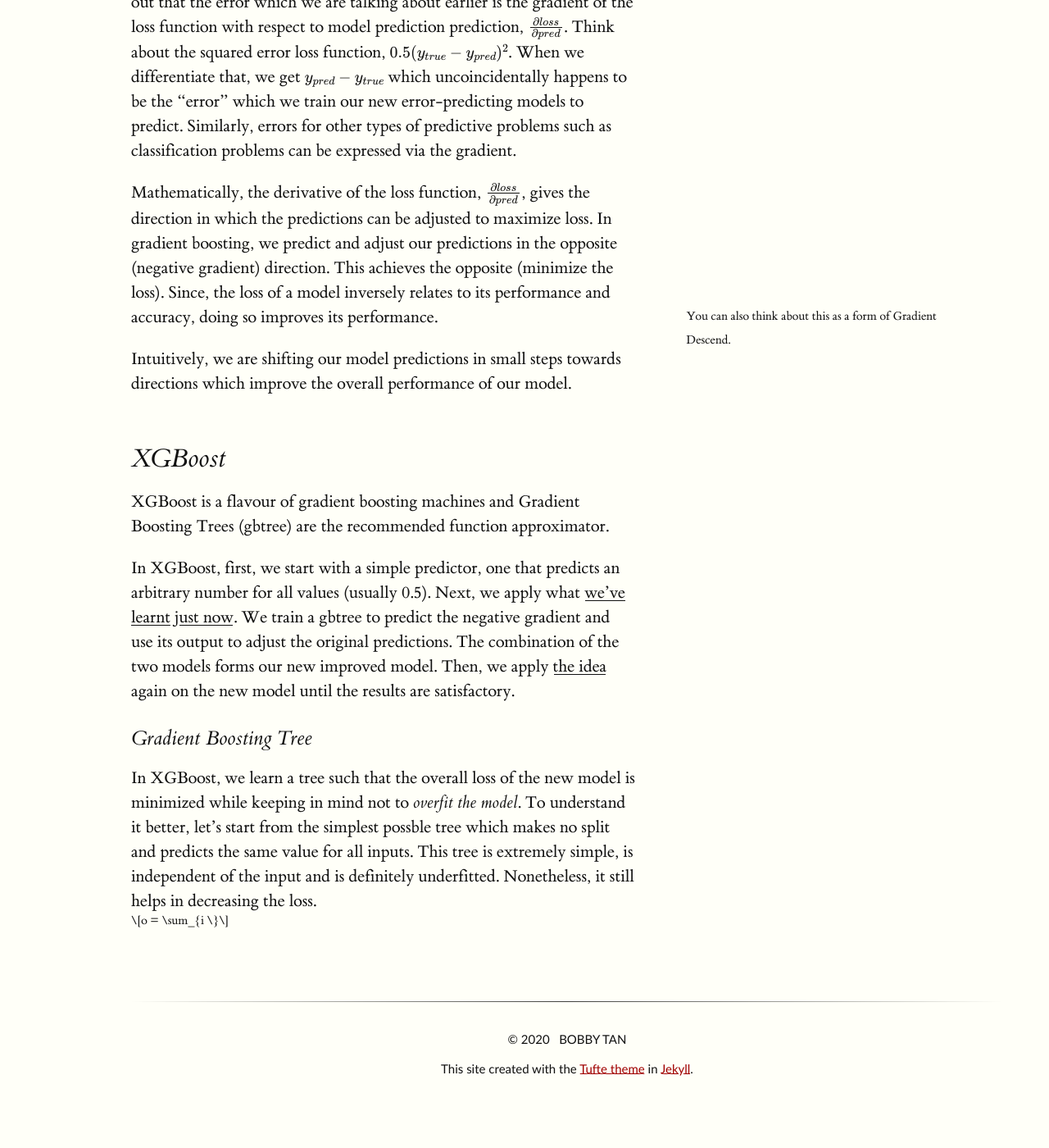
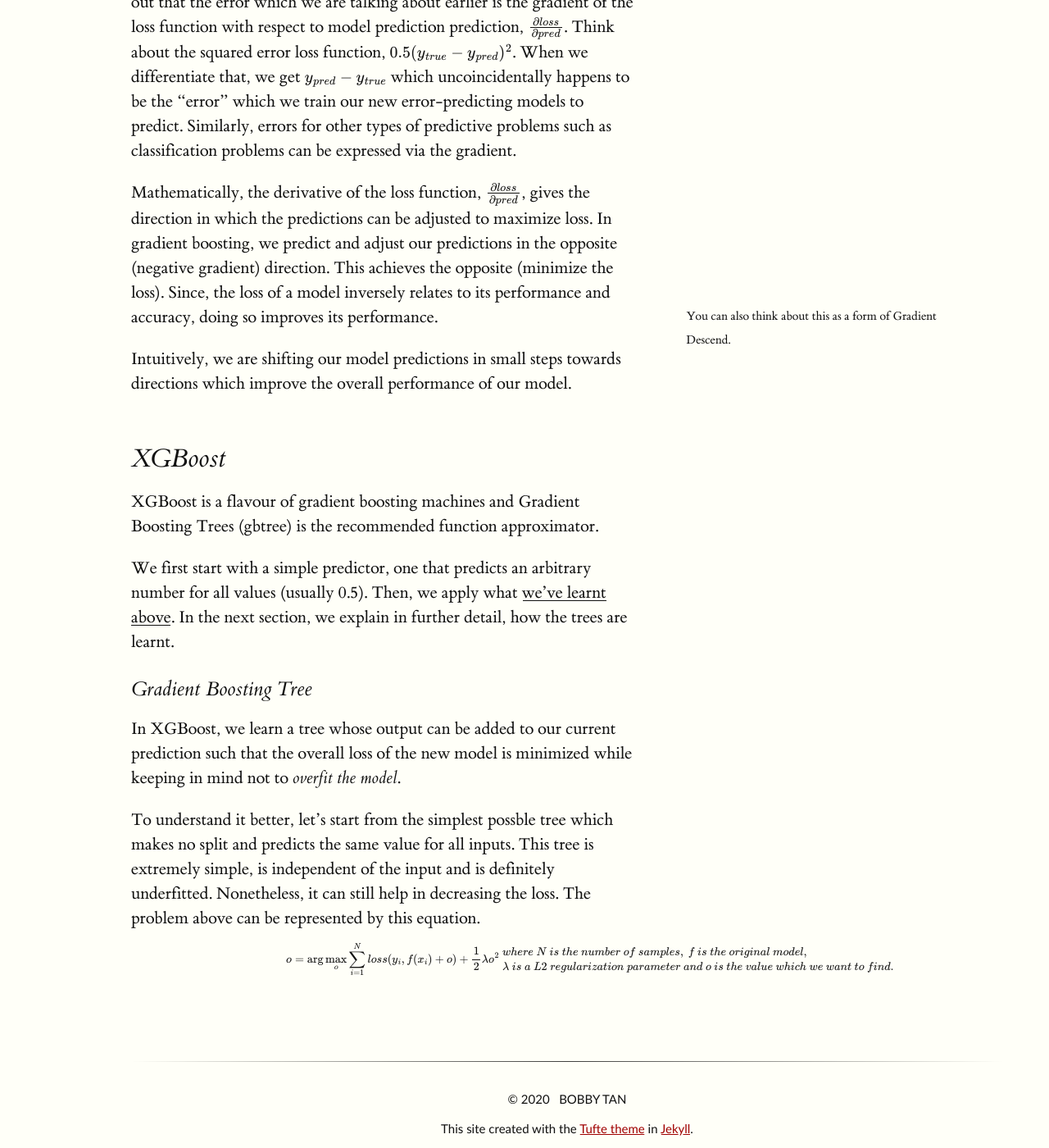
Before and after one commit to bobby-tan/bobby-tan.github.io, a Jekyll site: the page built from _posts/2020-05-11-A-Short-Introduction-to-XGBoost.md, in a window 1280 px wide and 1400 px high, scrolled down 2308 px. Shown: the whole window at 82% size. Built offline with Jekyll 4.4.1, drawn with Linux system fonts in a browser that asks for light colours; formulas are drawn with MathJax 3; before the commit the page ends 3635 px from its top, so only the background shows below that.

Commit message:
added equation for finding o

```diff
--- a/_posts/2020-05-11-A-Short-Introduction-to-XGBoost.md
+++ b/_posts/2020-05-11-A-Short-Introduction-to-XGBoost.md
@@ -58,16 +58,23 @@
 
 ## XGBoost
 
-XGBoost is a flavour of gradient boosting machines and Gradient Boosting Trees (gbtree) are the recommended function approximator.
+XGBoost is a flavour of gradient boosting machines and Gradient Boosting Trees (gbtree) is the recommended function approximator.
 
-In XGBoost, first, we start with a simple predictor, one that predicts an arbitrary number for all values (usually 0.5). Next, we apply what <a href="#steps">we've learnt just now</a>. We train a gbtree to predict the negative gradient and use its output to adjust the original predictions. The combination of the two models forms our new improved model. Then, we apply <a href="#steps">the idea</a> again on the new model until the results are satisfactory.
+We first start with a simple predictor, one that predicts an arbitrary number for all values (usually 0.5). Then, we apply what <a href="#steps">we've learnt above</a>. In the next section, we explain in further detail, how the trees are learnt.
 
 ### Gradient Boosting Tree
 
-In XGBoost, we learn a tree such that the overall loss of the new model is minimized while keeping in mind not to *overfit the model*. To understand it better, let's start from the simplest possble tree which makes no split and predicts the same value for all inputs. This tree is extremely simple, is independent of the input and is definitely underfitted. Nonetheless, it still helps in decreasing the loss.
+In XGBoost, we learn a tree whose output can be added to our current prediction such that the overall loss of the new model is minimized while keeping in mind not to *overfit the model*.
+
+To understand it better, let's start from the simplest possble tree which makes no split and predicts the same value for all inputs. This tree is extremely simple, is independent of the input and is definitely underfitted. Nonetheless, it can still help in decreasing the loss. The problem above can be represented by this equation.
 
 $$
 
-o = \sum_{i \}
+o = \arg\max_{o}  \sum_{i = 1}^N loss(y_i, f(x_i)+o) + \frac{1}{2}\lambda o^2 \\ ~ \\
+
+\begin{align*}
+&where\ N\ is\ the\ number\ of\ samples,\ f\ is\ the\ original\ model,\\
+&\lambda\ is\ a\ L2\ regularization\ parameter\ and\ o\ is\ the\ value\ which\ we\ want\ to\ find.
+\end{align*}
 
 $$
```
